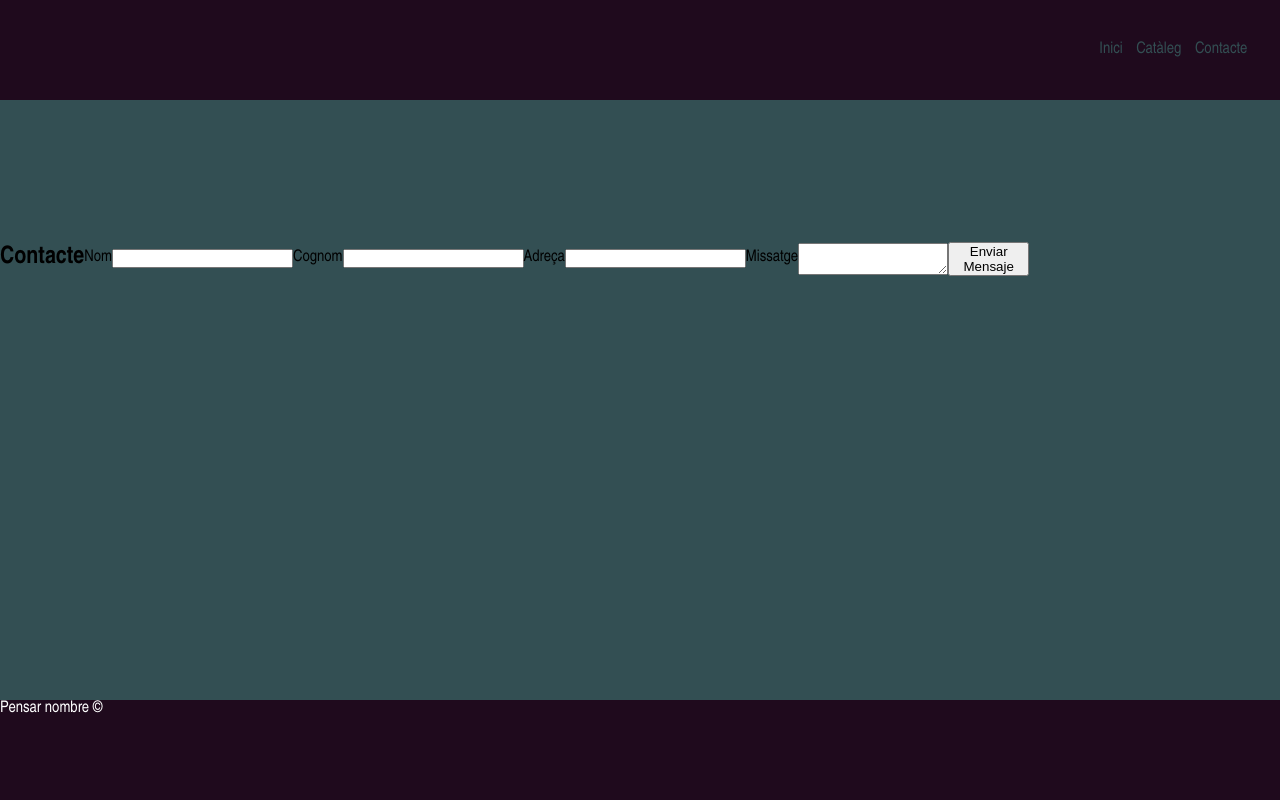
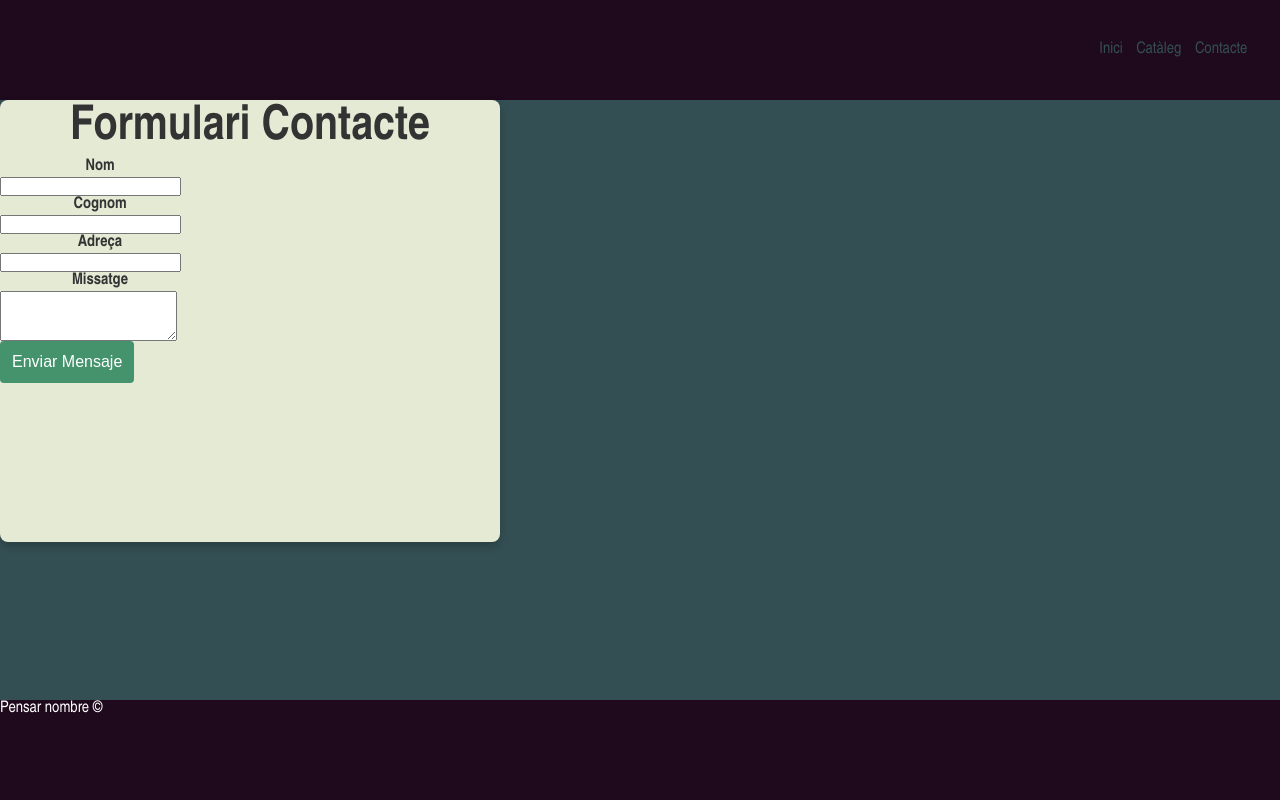
Before and after one commit to Higgs-LPD/Shop_Project, a plain HTML site: page contact.html in a window 1280 px wide. Drawn offline with Linux system fonts and the light colour scheme.

Commit message:
Update_14

```diff
--- a/contact.html
+++ b/contact.html
@@ -21,7 +21,7 @@
 
     <main>
         <form class="formulario-contacto" action="contact.php" method="post">
-            <h2>Contacte </h2>
+            <h2>Formulari Contacte</h2>
 
             <label for="nombre">Nom</label>
             <input type="text" id="nombre" name="nombre" required>
--- a/css/style_contact.css
+++ b/css/style_contact.css
@@ -4,7 +4,7 @@
   box-sizing: border-box;
 }
 
-  /* CSS Grid */
+/* CSS Grid */
 body{
   font-family: Arial Narrow, Verdana, Helvetica Neue, Lato, Monserrat;
   display: grid;
@@ -20,7 +20,8 @@ body{
   grid-template-areas:
     "header header header header header header header header header header header header"
     "main main main main main main main main main main main main"
-    "footer footer footer footer footer footer footer footer footer footer footer footer"}
+    "footer footer footer footer footer footer footer footer footer footer footer footer"
+  }
 
 /* Header */
 header{
@@ -73,14 +74,63 @@ main{
   background-color: #334f53;
 }
 
+label, input{
+  display: flex;
+  justify-content: center;
+
+}
+
+form.formulario-contacto{
+}
 .formulario-contacto{
   grid-area: formulario;
-  display: flex;
-  justify-items: center;
-  align-items: center;
+  height: auto;
+  width: 500px;
+  background-color: #e5ead4;
+  box-shadow: 0 4px 8px rgba(0, 0, 0, 0.2);
+  border-radius: 8px;
 }
 
+.formulario-contacto h2{
+  display: flex;
+  justify-content: center;
+  font-size: 3em;
+  color: #333;
+}
 
+.formulario-contacto label{
+  font-weight: bolder;
+  height: auto;
+  width: 200px;
+  color: #333;
+}
+
+.formulario-contacto input, .formulario-contacto textarea{
+  display: flex;
+  justify-content: center;
+
+}
+
+.formulario-contacto textarea{
+  min-height: 50px;
+}
+
+.formulario-contacto button{
+  display: flex;
+  justify-content: center;
+  padding: 0.75rem;
+  font-size: 1rem;
+  background-color: #45936c;
+  color: #fff;
+  border: none;
+  border-radius: 4px;
+  cursor: pointer;
+  transition: background-color 0.3s ease;
+}
+
+.formulario-contacto button:hover{
+  background-color: #1f0a1d;
+}
 
 /* Footer */
 footer{
```
